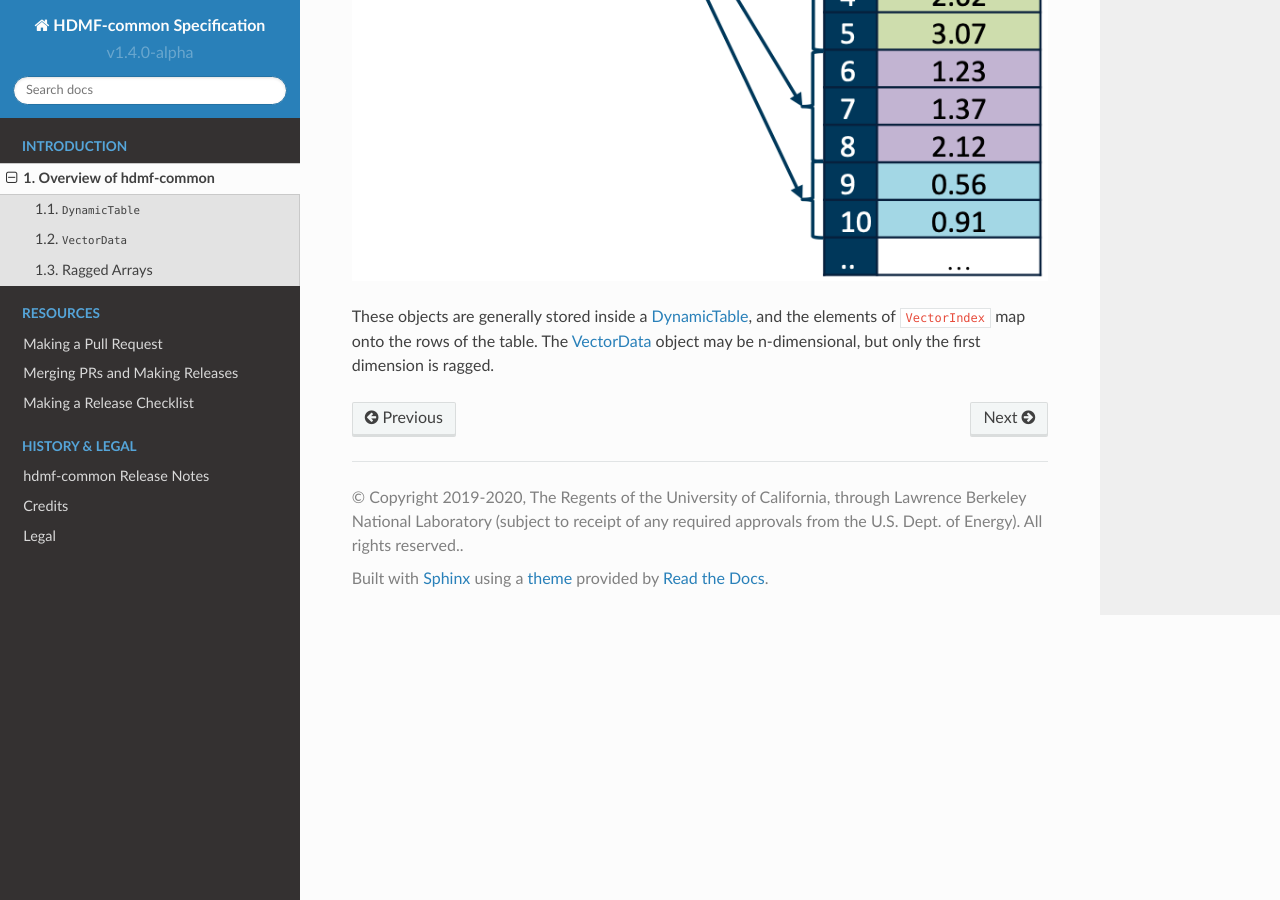
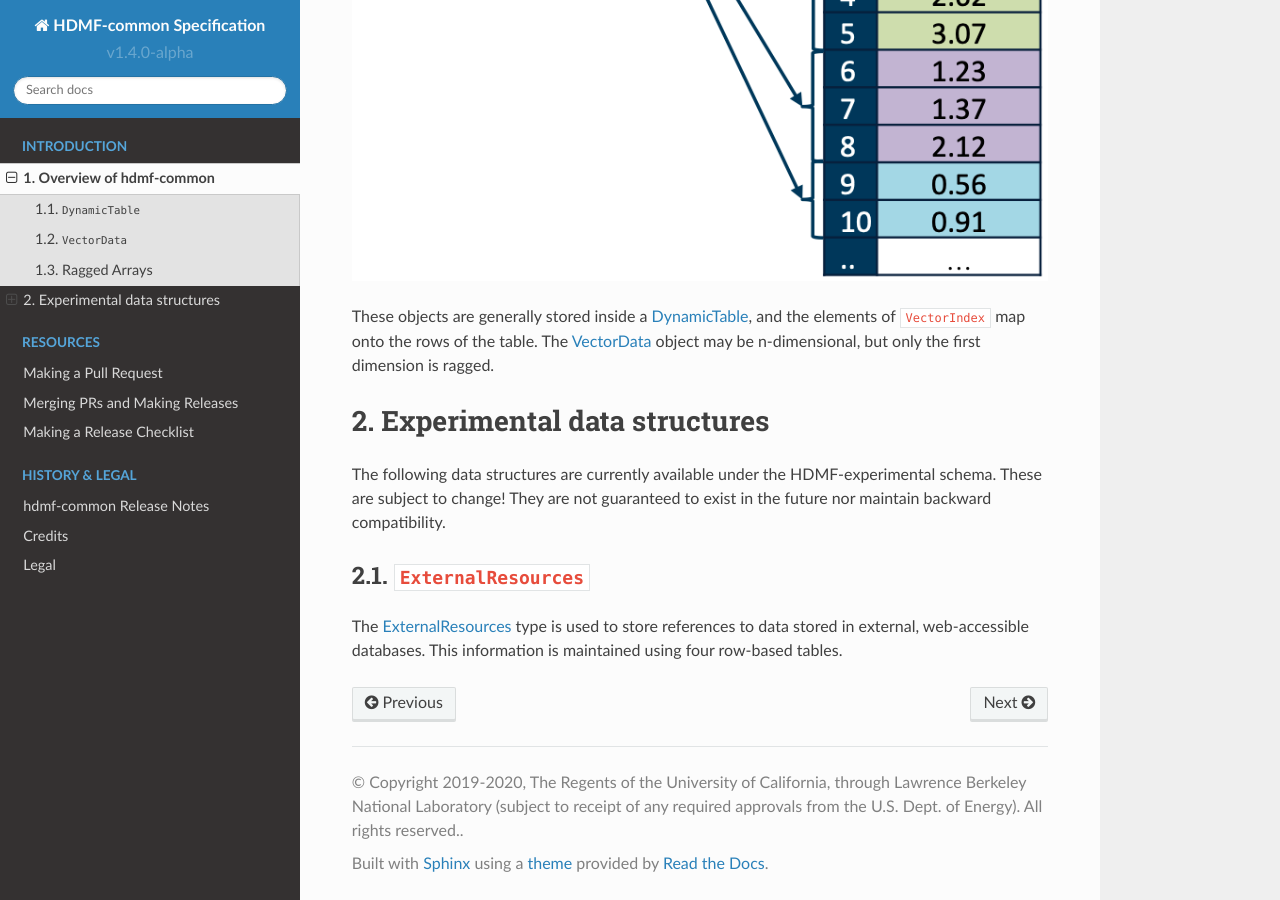
Before and after one commit to hdmf-dev/hdmf-common-schema, a Sphinx documentation site: the page built from docs/source/format_description.rst, in a window 1280 px wide and 900 px high, scrolled down 1395 px. Built offline with Sphinx 7.4.7 and the Read the Docs theme 2.0.0, drawn with Linux system fonts in a browser that asks for light colours.

Commit message:
add Experimental section to docs, and add ExternalResources

```diff
--- a/docs/source/format_description.rst
+++ b/docs/source/format_description.rst
@@ -53,3 +53,19 @@
 
 These objects are generally stored inside a `DynamicTable <sec-DynamicTable>`_, and the elements of ``VectorIndex`` map
 onto the rows of the table. The `VectorData <sec-VectorData>`_ object may be n-dimensional, but only the first dimension is ragged.
+
+
+Experimental data structures
+============================
+
+The following data structures are currently available under the HDMF-experimental schema. These are subject to change! They are
+not guaranteed to exist in the future nor maintain backward compatibility.
+
+
+.. sec-ExternalResources
+
+``ExternalResources``
+---------------------
+
+The `ExternalResources <sec-ExternalResources>`_ type is used to store references to data stored in external, web-accessible databases.
+This information is maintained using four row-based tables.
```
